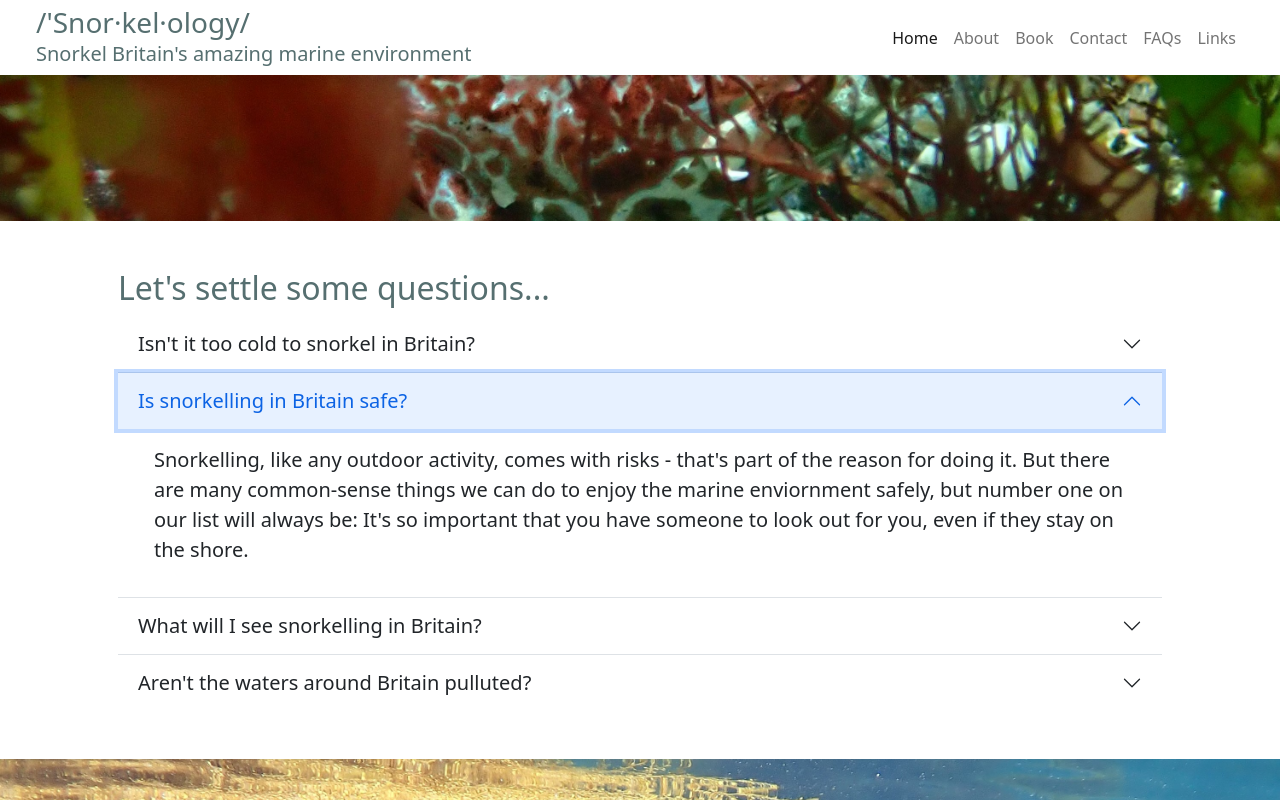
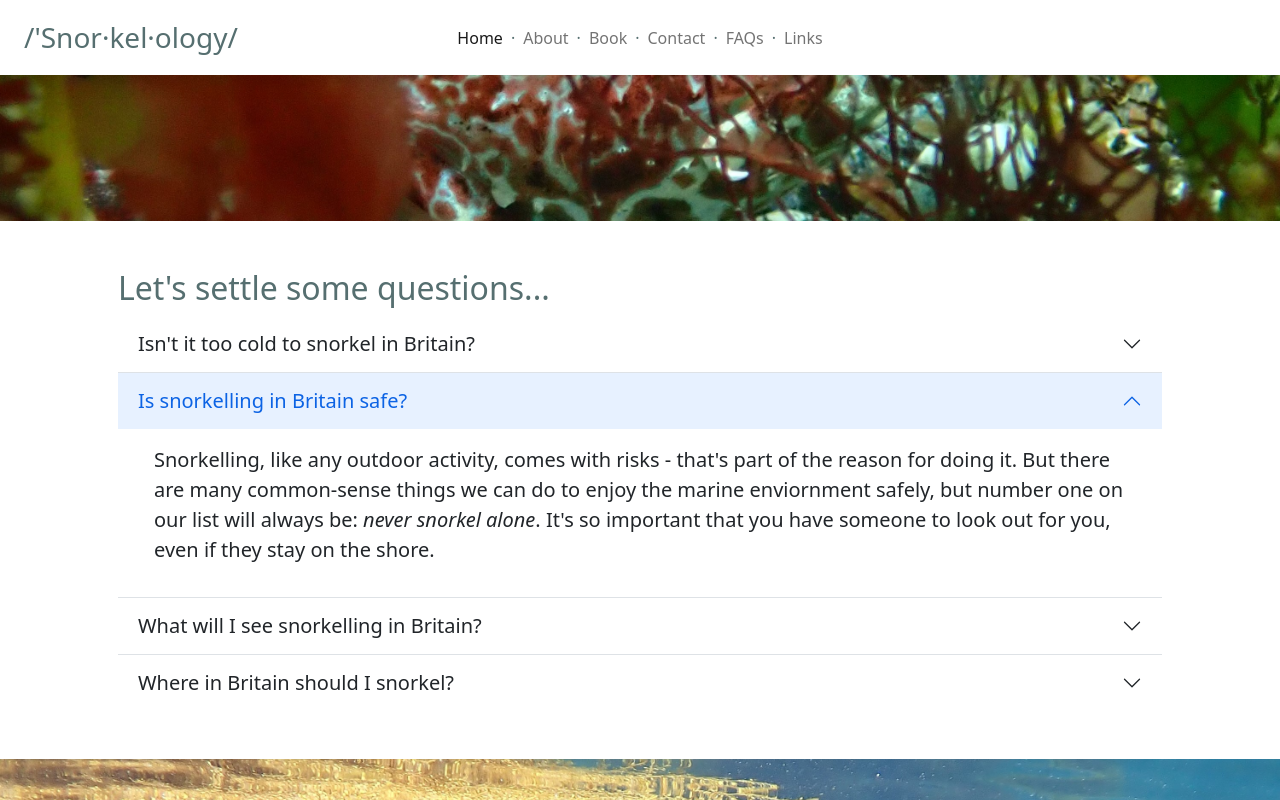
Before and after one commit to kissenger/jungfrau, an Angular app: page / in a window 1280 px wide. Both pictures are taken after a click on the button "Is snorkelling in Britain safe?". Shown: the part 2831-3631 px from the top of the page. Built offline with nearby package versions, Linux system fonts and the light colour scheme.

Commit message:
working menu

```diff
--- a/package.json
+++ b/package.json
@@ -18,6 +18,7 @@
     "@angular/platform-browser": "^14.2.0",
     "@angular/platform-browser-dynamic": "^14.2.0",
     "@angular/router": "^14.2.0",
+    "bootstrap-icons": "^1.10.2",
     "rxjs": "~7.5.0",
     "tslib": "^2.3.0",
     "zone.js": "~0.11.4"
--- a/src/app/footer/footer.component.html
+++ b/src/app/footer/footer.component.html
@@ -3,14 +3,14 @@
 
 <footer>
 
-  <div  class="bg-white border-top text-center p-3 m-4">
+  <div  class="bg-white border-top text-center p-3 my-0 mx-3">
 
     <a href="https://twitter.com/snorkelology">
-      <img src="../assets/logos/twitter.png" class="sm-image m-3">
+      <img src="../assets/logos/twitter.png" class="sm-image m-2">
     </a>
 
     <a href="https://www.instagram.com/snorkelology/">
-      <img src="../assets/logos/instagram.png" class="sm-image m-3">
+      <img src="../assets/logos/instagram.png" class="sm-image m-2">
     </a>
 
     <!-- <img src="../assets/logos/email.png" class="sm-image m-3" title="hello@snorkelology.co.uk (click to copy to  your clipboard)"> -->
--- a/src/app/header/header.component.css
+++ b/src/app/header/header.component.css
@@ -1,16 +1,36 @@
+/* .navbar-height {
+  height: 75px !important;
+
+} */
+
+/* .collapse {
+  position: relative;
+  top: 50px;
+} */
+
+.navbar-brand {
+  color: #566F70;
+
+}
 .navbar {
   height: 75px;
 
 }
 
-.navbar-brand {
-  color: #566F70;
+/* This is a fix to get the menu items centred, but cocks up the hamburger so needs to only apply above lg breakpoint */
+@media (min-width: 992px) {
+  .nav-width-50 {
+    max-width: 50vw;
+  }
+}
 
+.navbar-toggler:focus {
+  box-shadow:none !important;
 }
-.navbar-collapse {
-  height: 75px;
+.sm-image {
+  height: 30px;
+}
 
-}
 
 /* li:after {
   content: '\00B7';
--- a/src/app/header/header.component.html
+++ b/src/app/header/header.component.html
@@ -3,40 +3,64 @@
 
 <header>
 
-  <nav class="navbar navbar-expand-lg navbar-white bg-white fixed-top shadow ">
-    <div class="container-fluid">
-      <a class="navbar-brand px-4 py-0">
-        <h3 class="m-0 p-0">/'Snor&middot;kel&middot;ology/</h3>
-        Snorkel Britain's amazing marine environment
-      </a>
-      <button class="navbar-toggler" type="button" data-bs-toggle="collapse" data-bs-target="#snNavbar" aria-controls="snNavbar" aria-expanded="false" aria-label="Toggle navigation">
+    <nav class="navbar navbar-height navbar-expand-lg navbar-white bg-white fixed-top shadow align-items-center">
+
+      <div class="px-4 h-100 d-flex align-items-center w-25">
+
+        <a class="navbar-brand m-0 p-0" href="#">
+          <h3 class="m-0 p-0">
+            /'Snor&middot;kel&middot;ology/
+          </h3>
+        </a>
+      </div>
+
+      <button class="navbar-toggler mx-4" type="button" data-bs-toggle="collapse" data-bs-target="#snNavbar" aria-controls="snNavbar" aria-expanded="false" aria-label="Toggle navigation">
         <span class="navbar-toggler-icon"></span>
       </button>
-      <div class="collapse navbar-collapse bg-white px-4 py-0" id="snNavbar">
-        <ul class="navbar-nav ms-auto mb-2 mb-lg-0">
+
+      <div class="nav-width-50 h-100 collapse navbar-collapse bg-white p-0" id="snNavbar">
+        <ul class="navbar-nav mx-lg-auto mb-2 mb-lg-0 align-items-end align-items-lg-center bg-white px-5">
           <li class="nav-item">
             <a class="nav-link active" aria-current="page" href="#">Home</a>
           </li>
+          <span class="d-none d-lg-inline">&middot;</span>
           <li class="nav-item">
             <a class="nav-link" href="#about">About</a>
           </li>
+          <span class="d-none d-lg-inline">&middot;</span>
           <li class="nav-item">
             <a class="nav-link" href="#book">Book</a>
           </li>
+          <span class="d-none d-lg-inline">&middot;</span>
           <li class="nav-item">
             <a class="nav-link" href="#contact">Contact</a>
           </li>
+          <span class="d-none d-lg-inline">&middot;</span>
           <li class="nav-item">
             <a class="nav-link" href="#faq">FAQs</a>
           </li>
+          <span class="d-none d-lg-inline">&middot;</span>
           <li class="nav-item">
             <a class="nav-link" href="#partners">Links</a>
           </li>
+
         </ul>
 
       </div>
-    </div>
-  </nav>
+      <!-- <span class="navbar-text">
+        Navbar text with an inline element
+      </span> -->
+      <!-- <div class="h-100 w-25 p-0 m-0 text-end"> -->
+        <!-- <a href="https://twitter.com/snorkelology">
+          <img src="../assets/logos/twitter.png" class="sm-image mx-1">
+        </a>
+
+        <a href="https://www.instagram.com/snorkelology/">
+          <img src="../assets/logos/instagram.png" class="sm-image mx-1">
+        </a> -->
+      <!-- </div> -->
+    </nav>
+
 
 
   <!-- <nav class="navbar header bg-white shadow navbar-expand-md fixed-top  px-4 py-0 m-0">
--- a/src/app/main/faq/faq.component.css
+++ b/src/app/main/faq/faq.component.css
@@ -0,0 +1,3 @@
+.accordion-button:focus {
+  box-shadow:none !important;
+}
--- a/src/app/main/faq/faq.component.html
+++ b/src/app/main/faq/faq.component.html
@@ -54,8 +54,8 @@
 
             <p class="lead px-3">
               Snorkelling, like any outdoor activity, comes with risks - that's part of the reason for doing it.  But there are many
-              common-sense things we can do to enjoy the marine enviornment safely, but number one on our list will always be:
-              It's so important that you have someone to look out for you, even if they stay on the shore.
+              common-sense things we can do to enjoy the marine enviornment safely, but number one on our list will always be: <i> never
+              snorkel alone</i>.  It's so important that you have someone to look out for you, even if they stay on the shore.
             </p>
 
 
@@ -90,7 +90,7 @@
         <h2 class="accordion-header" id="Q4-header">
           <button class="accordion-button collapsed" type="button" data-bs-toggle="collapse" data-bs-target="#Q4-collapse" aria-expanded="false" aria-controls="Q4-collapse">
             <span class="lead">
-              Aren't the waters around Britain pulluted?
+              Where in Britain should I snorkel?
             </span>
           </button>
         </h2>
@@ -98,9 +98,11 @@
           <div class="accordion-body">
 
             <p class="lead px-3">
-              No ... and, Yes.  We have been diving and snorkelling for over 20 years and can honestly
+              Britain's coastline is rich and diverse, and you can find marine life almost anywhere.  The most abundent locations though
+              are those with rocky seabed with healthy currents: enough to bring nutrients but not too strong that fauna cannot hold on.
+              Kelp is a great place to find marine life as it provide a perfect habitate for all kinds of critters, so anywhere you can see
+              kelp from the surface is likely to be a good snorkel site!
             </p>
-
 
           </div>
         </div>
--- a/src/styles.css
+++ b/src/styles.css
@@ -11,14 +11,14 @@ a {
 }
 
 /* dont allow text selection */
-* {
+/* * {
   -webkit-touch-callout: none;
     -webkit-user-select: none;
      -khtml-user-select: none;
        -moz-user-select: none;
         -ms-user-select: none;
             user-select: none;
-}
+} */
 
 .btn-default {
   font-size: 13px;
```
Also changed, not shown: 1 other file (tests, documents, lock files or other folders).
